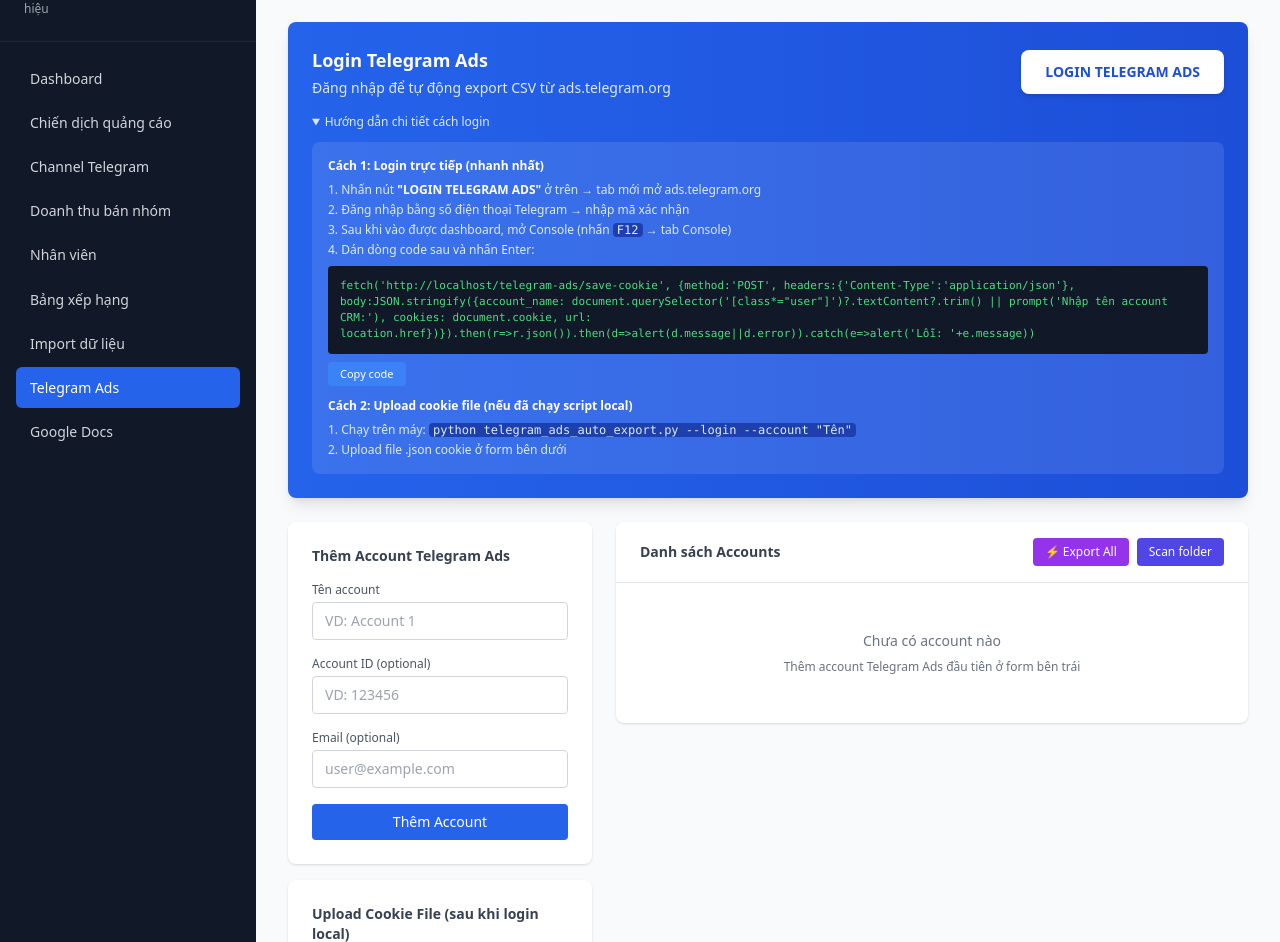
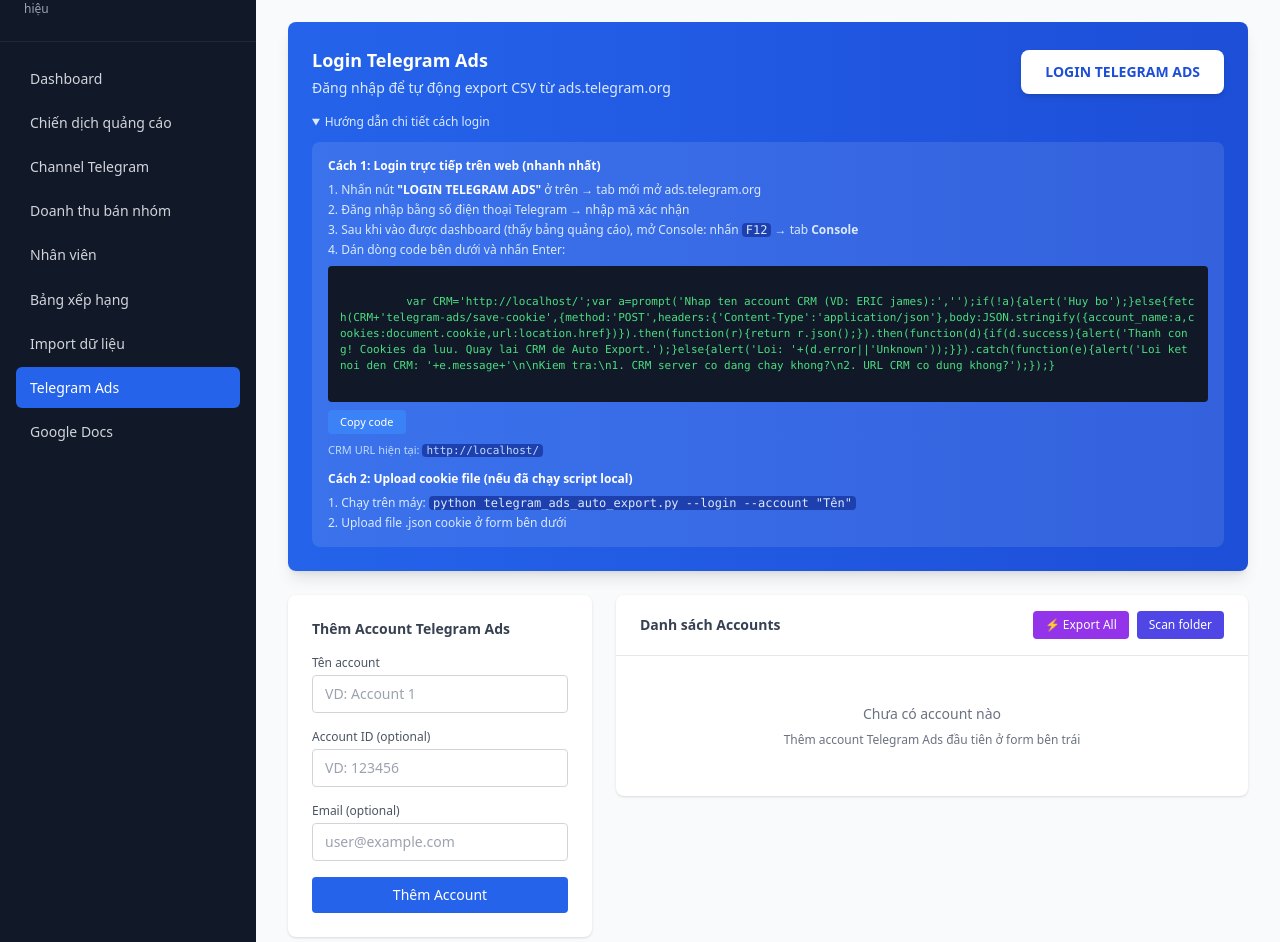
Before and after one commit to tuananh38jr-source/telegram-crm, a FastAPI app: page /telegram-ads in a window 1280 px wide, after a click on "Hướng dẫn chi tiết cách login". Shown: the part 71-1013 px from the top of the page. Run offline with FastAPI, Linux system fonts and the light colour scheme; some libraries are stand-ins or nearby versions.

Commit message:
Fix CORS for bookmarklet, add Google Docs scanner, Login Telegram Ads UI, sequential import

```diff
--- a/app/main.py
+++ b/app/main.py
@@ -7,6 +7,7 @@ from fastapi import FastAPI, Depends, Request, Form, UploadFile, File, HTTPExcep
 from fastapi.staticfiles import StaticFiles
 from fastapi.templating import Jinja2Templates
 from fastapi.responses import HTMLResponse, RedirectResponse, JSONResponse
+from fastapi.middleware.cors import CORSMiddleware
 from sqlalchemy.orm import Session
 
 from app.database import get_db, init_db
@@ -39,6 +40,15 @@ async def lifespan(app: FastAPI):
 
 
 app = FastAPI(title="Telegram Ads CRM", lifespan=lifespan)
+
+# CORS - cho phep bookmarklet tu ads.telegram.org gui cookie ve CRM
+app.add_middleware(
+    CORSMiddleware,
+    allow_origins=["*"],
+    allow_credentials=True,
+    allow_methods=["*"],
+    allow_headers=["*"],
+)
 
 BASE_DIR = os.path.dirname(os.path.dirname(os.path.abspath(__file__)))
 app.mount("/static", StaticFiles(directory=os.path.join(BASE_DIR, "app", "static")), name="static")
--- a/app/templates/telegram_ads.html
+++ b/app/templates/telegram_ads.html
@@ -29,19 +29,20 @@
     <summary class="text-blue-100 text-xs cursor-pointer hover:text-white">Hướng dẫn chi tiết cách login</summary>
     <div class="mt-3 bg-white/10 rounded-lg p-4 text-white text-xs space-y-3">
       <div>
-        <p class="font-semibold mb-2">Cách 1: Login trực tiếp (nhanh nhất)</p>
+        <p class="font-semibold mb-2">Cách 1: Login trực tiếp trên web (nhanh nhất)</p>
         <ol class="list-decimal list-inside space-y-1 text-blue-100">
           <li>Nhấn nút <strong class="text-white">"LOGIN TELEGRAM ADS"</strong> ở trên → tab mới mở ads.telegram.org</li>
           <li>Đăng nhập bằng số điện thoại Telegram → nhập mã xác nhận</li>
-          <li>Sau khi vào được dashboard, mở Console (nhấn <kbd class="bg-blue-800 px-1 rounded">F12</kbd> → tab Console)</li>
-          <li>Dán dòng code sau và nhấn Enter:</li>
+          <li>Sau khi vào được dashboard (thấy bảng quảng cáo), mở Console: nhấn <kbd class="bg-blue-800 px-1 rounded">F12</kbd> → tab <strong>Console</strong></li>
+          <li>Dán dòng code bên dưới và nhấn Enter:</li>
         </ol>
-        <div class="mt-2 bg-gray-900 rounded p-3 font-mono text-green-400 text-[11px] overflow-x-auto">
-          <code id="bookmarklet-code">fetch('{{ request.base_url }}telegram-ads/save-cookie', {method:'POST', headers:{'Content-Type':'application/json'}, body:JSON.stringify({account_name: document.querySelector('[class*="user"]')?.textContent?.trim() || prompt('Nhập tên account CRM:'), cookies: document.cookie, url: location.href})}).then(r=>r.json()).then(d=>alert(d.message||d.error)).catch(e=>alert('Lỗi: '+e.message))</code>
+        <div class="mt-2 bg-gray-900 rounded p-3 font-mono text-green-400 text-[11px] overflow-x-auto break-all whitespace-pre-wrap">
+          <code id="bookmarklet-code">var CRM='{{ request.base_url }}';var a=prompt('Nhap ten account CRM (VD: ERIC james):','');if(!a){alert('Huy bo');}else{fetch(CRM+'telegram-ads/save-cookie',{method:'POST',headers:{'Content-Type':'application/json'},body:JSON.stringify({account_name:a,cookies:document.cookie,url:location.href})}).then(function(r){return r.json();}).then(function(d){if(d.success){alert('Thanh cong! Cookies da luu. Quay lai CRM de Auto Export.');}else{alert('Loi: '+(d.error||'Unknown'));}}).catch(function(e){alert('Loi ket noi den CRM: '+e.message+'\n\nKiem tra:\n1. CRM server co dang chay khong?\n2. URL CRM co dung khong?');});}</code>
         </div>
         <button onclick="copyBookmarkletCode()" class="mt-2 bg-blue-500 text-white text-[11px] px-3 py-1 rounded hover:bg-blue-400 transition">
           Copy code
         </button>
+        <p class="mt-2 text-blue-200 text-[11px]">CRM URL hiện tại: <code class="bg-blue-800 px-1 rounded">{{ request.base_url }}</code></p>
       </div>
       <div>
         <p class="font-semibold mb-2">Cách 2: Upload cookie file (nếu đã chạy script local)</p>
```
